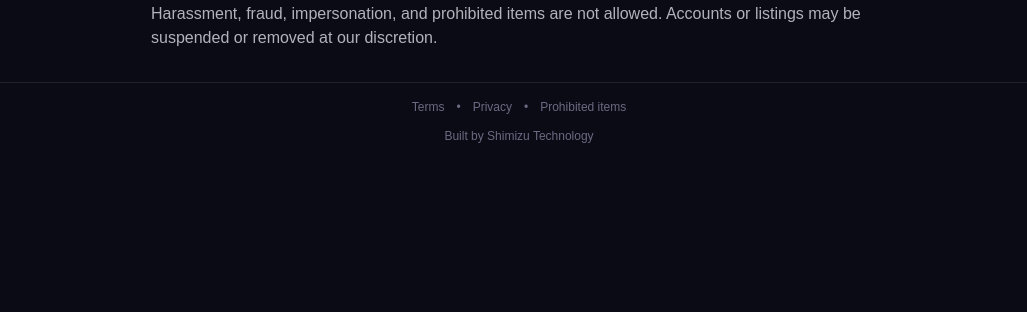
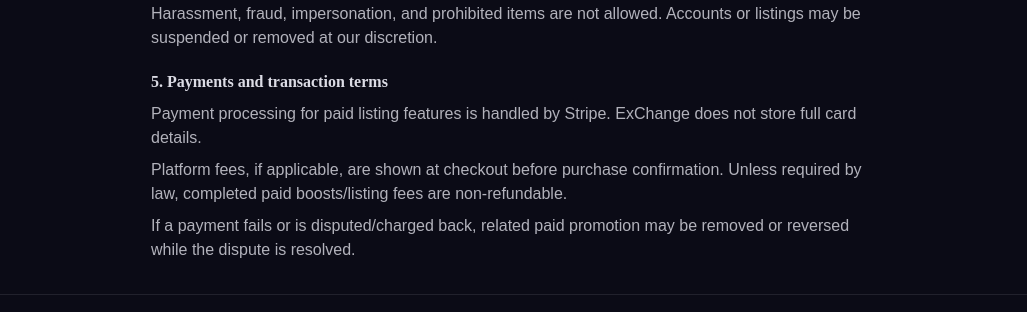
Before and after one commit to Shimizu-Technology/exchange, a Next.js app: page /terms in a window 1280 px wide. Shown: the part 523-835 px from the top of the page, without its empty margins (121-1148 px from the left). Before the commit the page ends 800 px from the top, so only its background shows below. Built offline with nearby package versions, Linux system fonts and the light colour scheme; no server answers; a web font is replaced by a local one.

Commit message:
fix(adm-8): expand policy disclosures per latest legal review feedback

```diff
--- a/src/app/privacy/page.tsx
+++ b/src/app/privacy/page.tsx
@@ -12,7 +12,10 @@ export default function PrivacyPage() {
 
       <section className="space-y-2">
         <h2 className="font-semibold text-charcoal">What we collect</h2>
-        <p className="text-charcoal/80">We collect account profile details, listing content, report submissions, and basic usage analytics needed to operate the marketplace.</p>
+        <p className="text-charcoal/80">
+          We collect account profile details, listing content, report submissions, and usage analytics needed to operate the marketplace.
+          Analytics is processed through PostHog, which may use cookies and/or browser local storage to recognize sessions and product usage patterns.
+        </p>
       </section>
 
       <section className="space-y-2">
--- a/src/app/prohibited-items/page.tsx
+++ b/src/app/prohibited-items/page.tsx
@@ -18,6 +18,7 @@ export default function ProhibitedItemsPage() {
   return (
     <div className="max-w-3xl mx-auto px-4 py-8 space-y-5">
       <h1 className="font-display text-3xl text-ocean">Prohibited Items</h1>
+      <p className="text-sm text-muted">Last updated: 2026-03-06</p>
       <p className="text-charcoal/80">
         Listings that include prohibited content will be removed and may lead to account suspension.
       </p>
--- a/src/app/terms/page.tsx
+++ b/src/app/terms/page.tsx
@@ -37,6 +37,19 @@ export default function TermsPage() {
           Harassment, fraud, impersonation, and prohibited items are not allowed. Accounts or listings may be suspended or removed at our discretion.
         </p>
       </section>
+
+      <section className="space-y-2">
+        <h2 className="font-semibold text-charcoal">5. Payments and transaction terms</h2>
+        <p className="text-charcoal/80">
+          Payment processing for paid listing features is handled by Stripe. ExChange does not store full card details.
+        </p>
+        <p className="text-charcoal/80">
+          Platform fees, if applicable, are shown at checkout before purchase confirmation. Unless required by law, completed paid boosts/listing fees are non-refundable.
+        </p>
+        <p className="text-charcoal/80">
+          If a payment fails or is disputed/charged back, related paid promotion may be removed or reversed while the dispute is resolved.
+        </p>
+      </section>
     </div>
   );
 }
```
